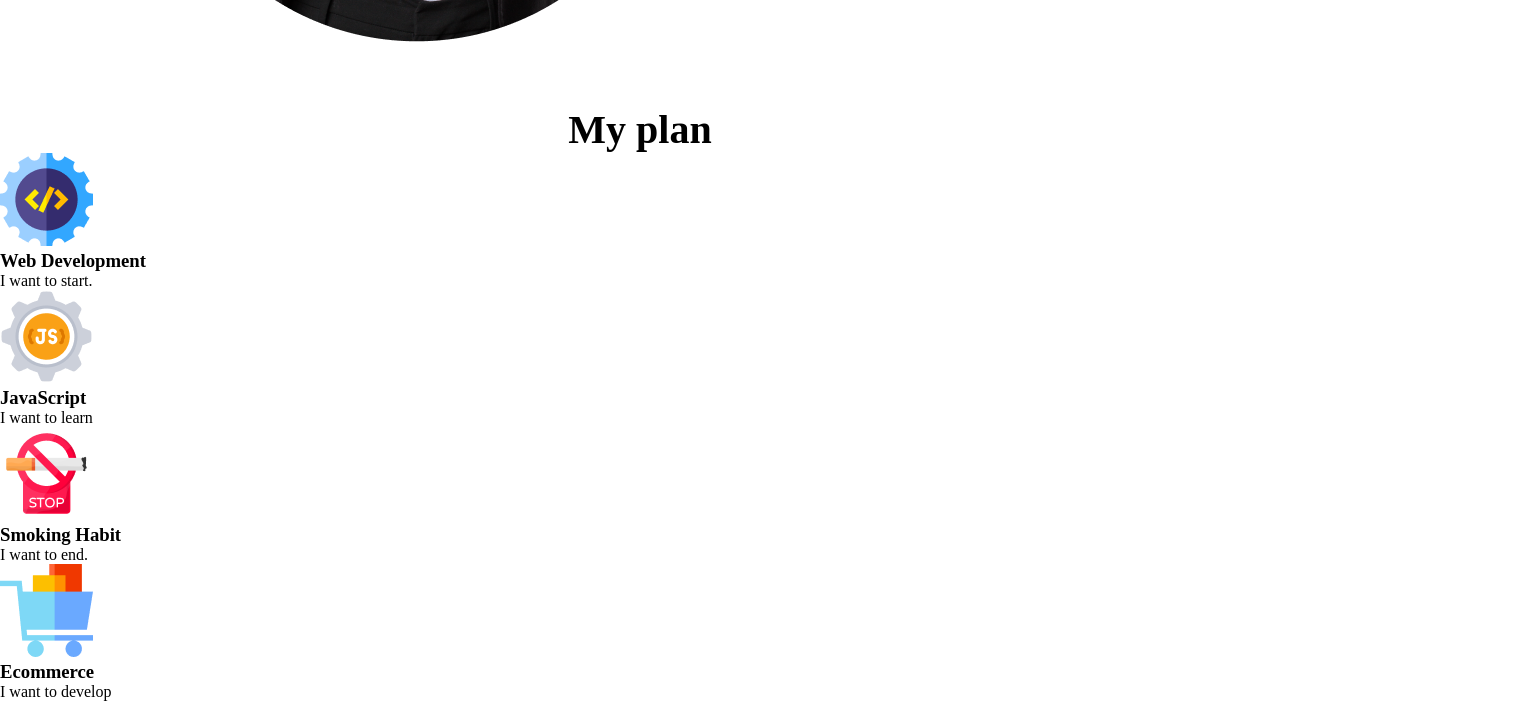
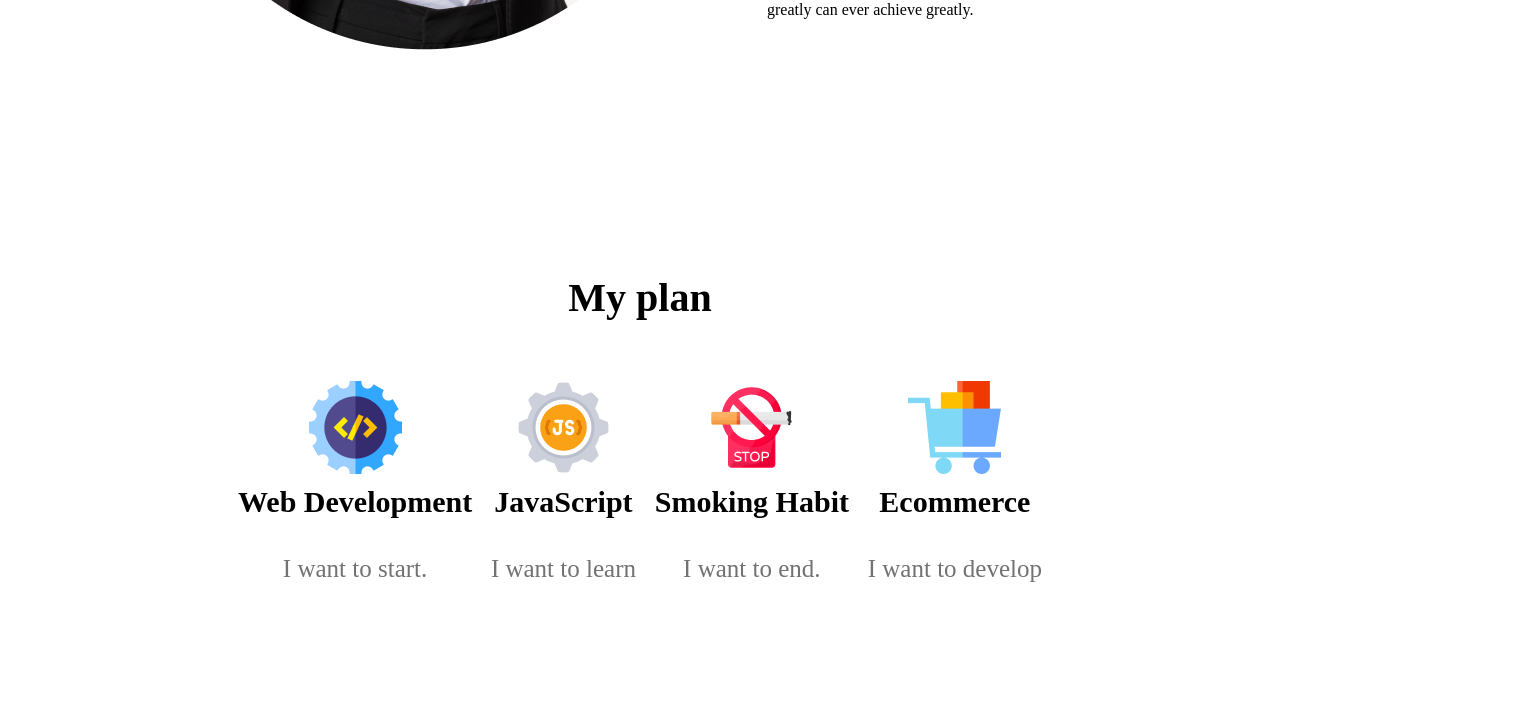
Before and after one commit to introtoxicXXl/out-of-the-box, a plain HTML site: page index.html in a window 1280 px wide. Shown: the part 1590-2306 px from the top of the page, 1518 px wide, since content can reach past the window. Drawn offline with Linux system fonts and the light colour scheme.

Commit message:
google font added and my plan style done

```diff
--- a/style/style.css
+++ b/style/style.css
@@ -1,3 +1,6 @@
+@import url('https://fonts.googleapis.com/css2?family=Work+Sans:wght@400;500;700&display=swap');
+git add .
+
 * {
   margin: 0;
   padding: 0;
@@ -73,8 +76,39 @@
   color: rgba(22, 216, 135, 1);
 }
 
+.my-plan {
+  padding: 100px 230px;
+}
+
 .my-plan h2 {
   text-align: center;
   font-weight: 700;
   font-size: 40px;
+  margin: 60px 0;
 }
+
+.plan-box {
+  display: flex;
+  justify-content: space-between;
+}
+
+.plan-item {
+  display: flex;
+  justify-content: center;
+  align-items: center;
+  flex-direction: column;
+}
+
+.plan-item h3 {
+  font-weight: 700;
+  font-size: 30px;
+  line-height: 35px;
+  margin: 10px 0;
+}
+
+.plan-item p {
+  font-weight: 500;
+  font-size: 25px;
+  line-height: 29px;
+  color: rgba(115, 114, 114, 1);
+}
```
